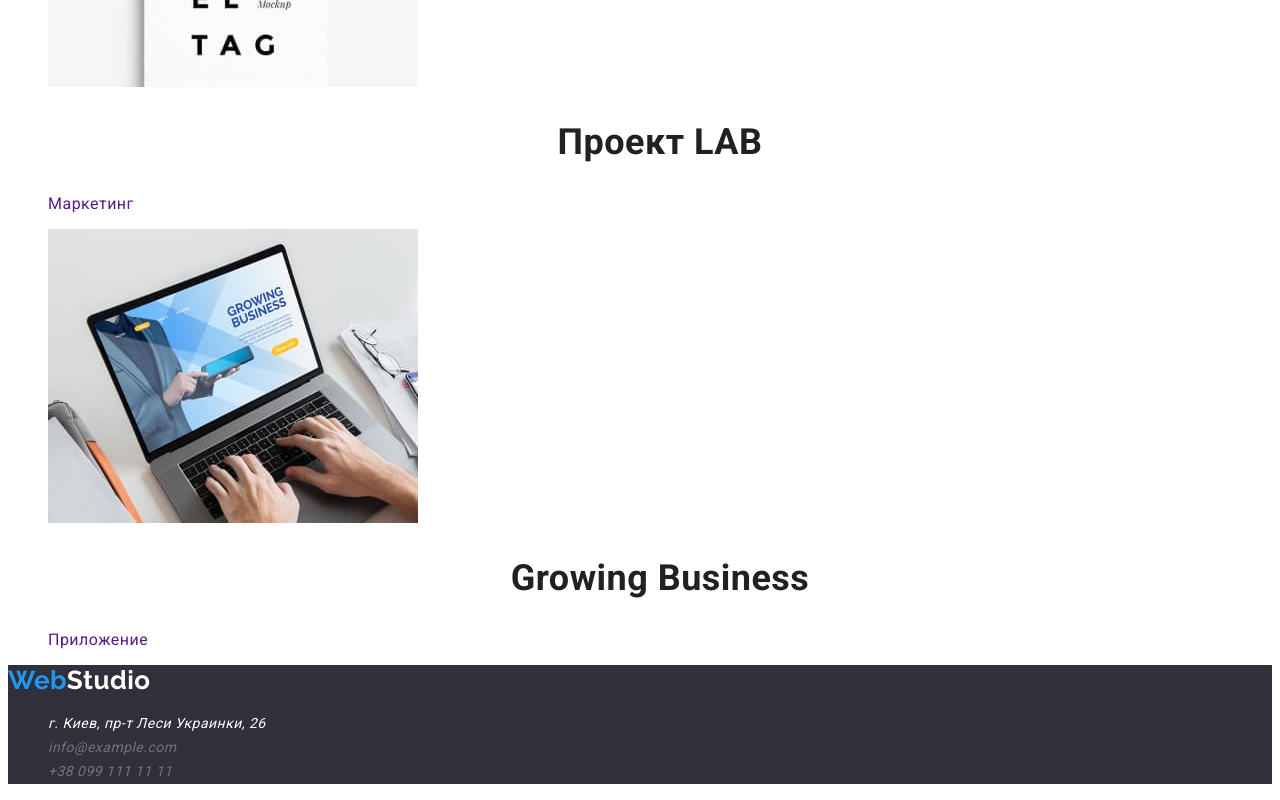
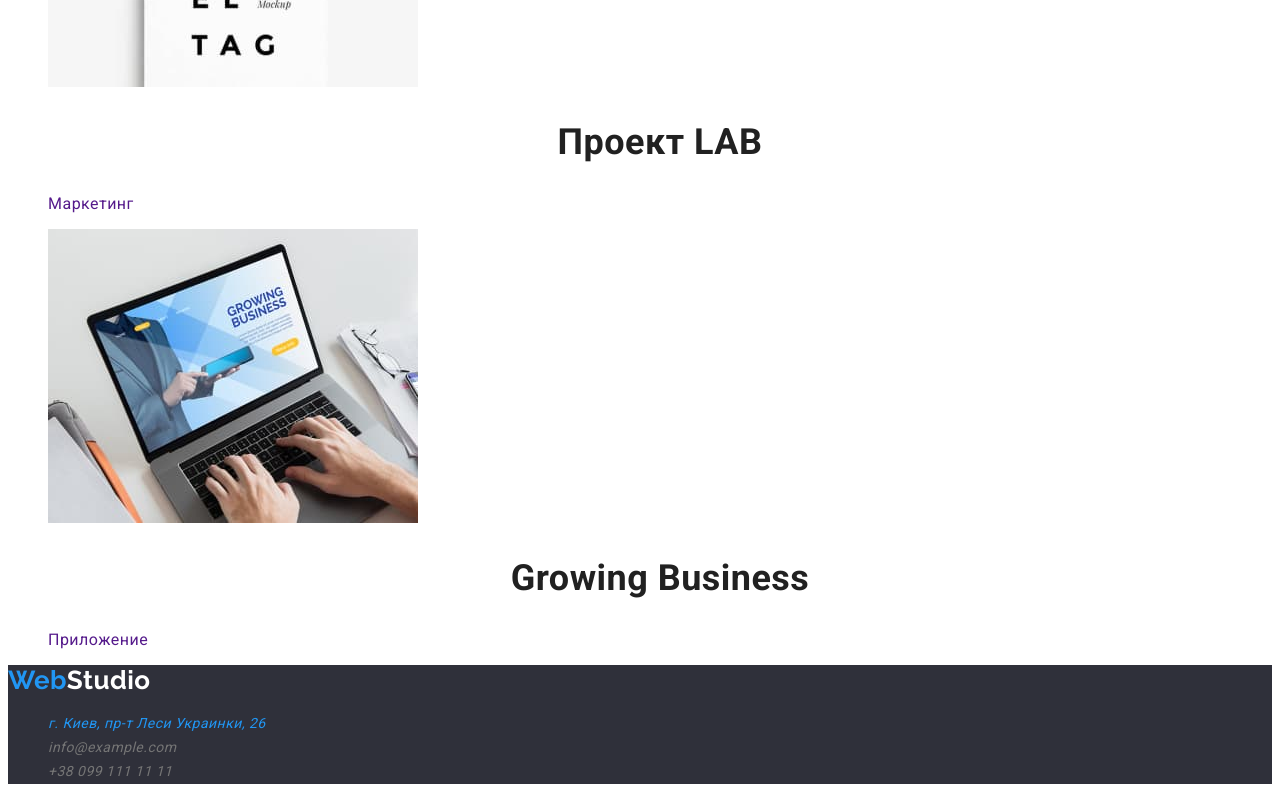
Before and after one commit to VasylchenkoSerhii/my-project-1, a plain HTML site: page portfolio.html in a window 1280 px wide. In both pictures the pointer is over the link "г. Киев, пр-т Леси Украинки, 26". Shown: the part 3613-4413 px from the top of the page. Drawn offline with Linux system fonts and the light colour scheme.

Commit message:
hover in footer

```diff
--- a/CSS/styles.css
+++ b/CSS/styles.css
@@ -150,10 +150,15 @@ body {
 .footer-contacts .link-map {
   color: var(--primary-bg-color);
 }
+.footer-contacts a:hover,
+.footer-contacts a:focus {
+  color: var(--accent-color);
+}
 /* PORTFOLIO PAGE */
 .botton-filter {
   color: var(--title-text-color);
   background-color: var(--secondary-bg-color);
+  font-family: inherit;
 }
 .botton-filter:hover,
 .botton-filter:focus {
```
